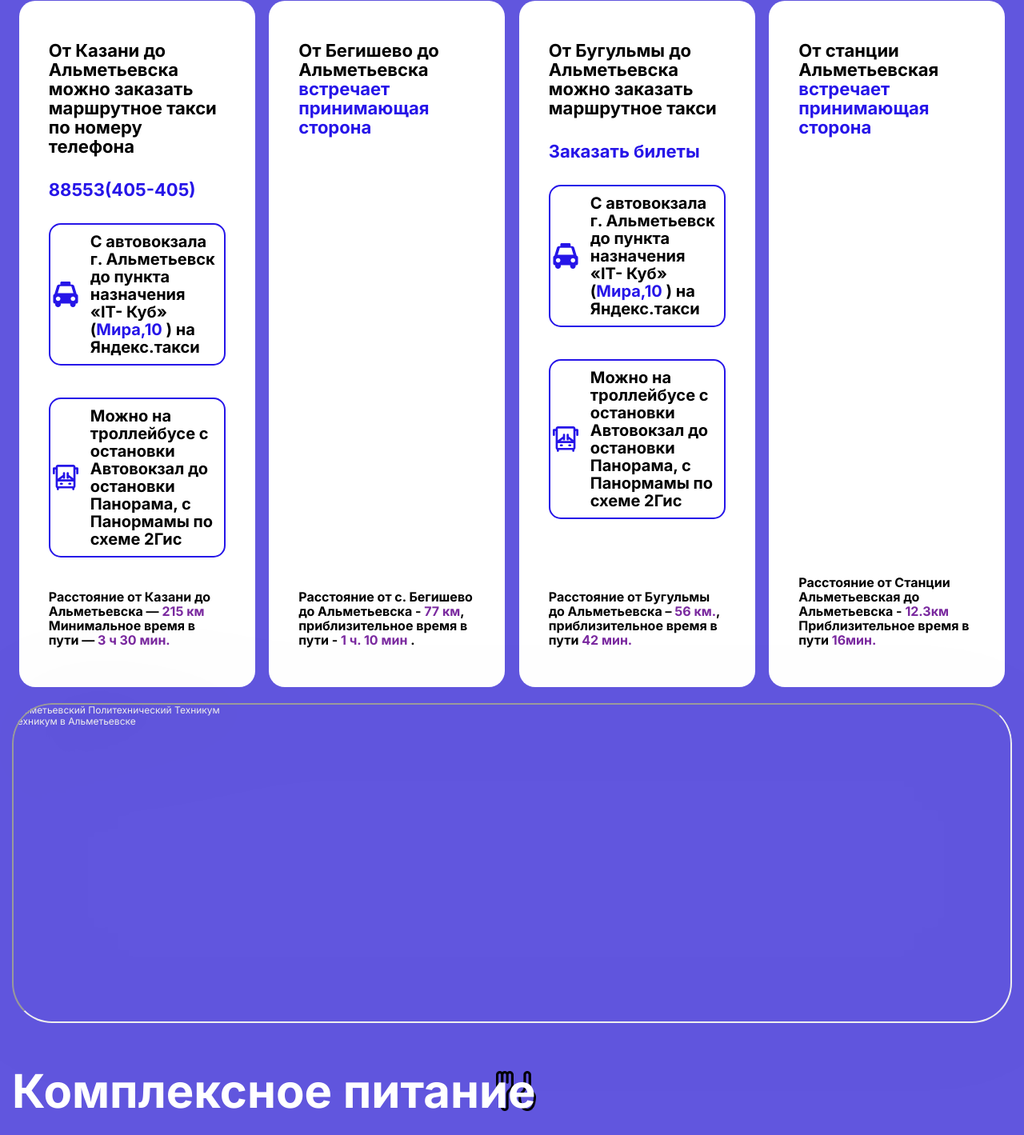
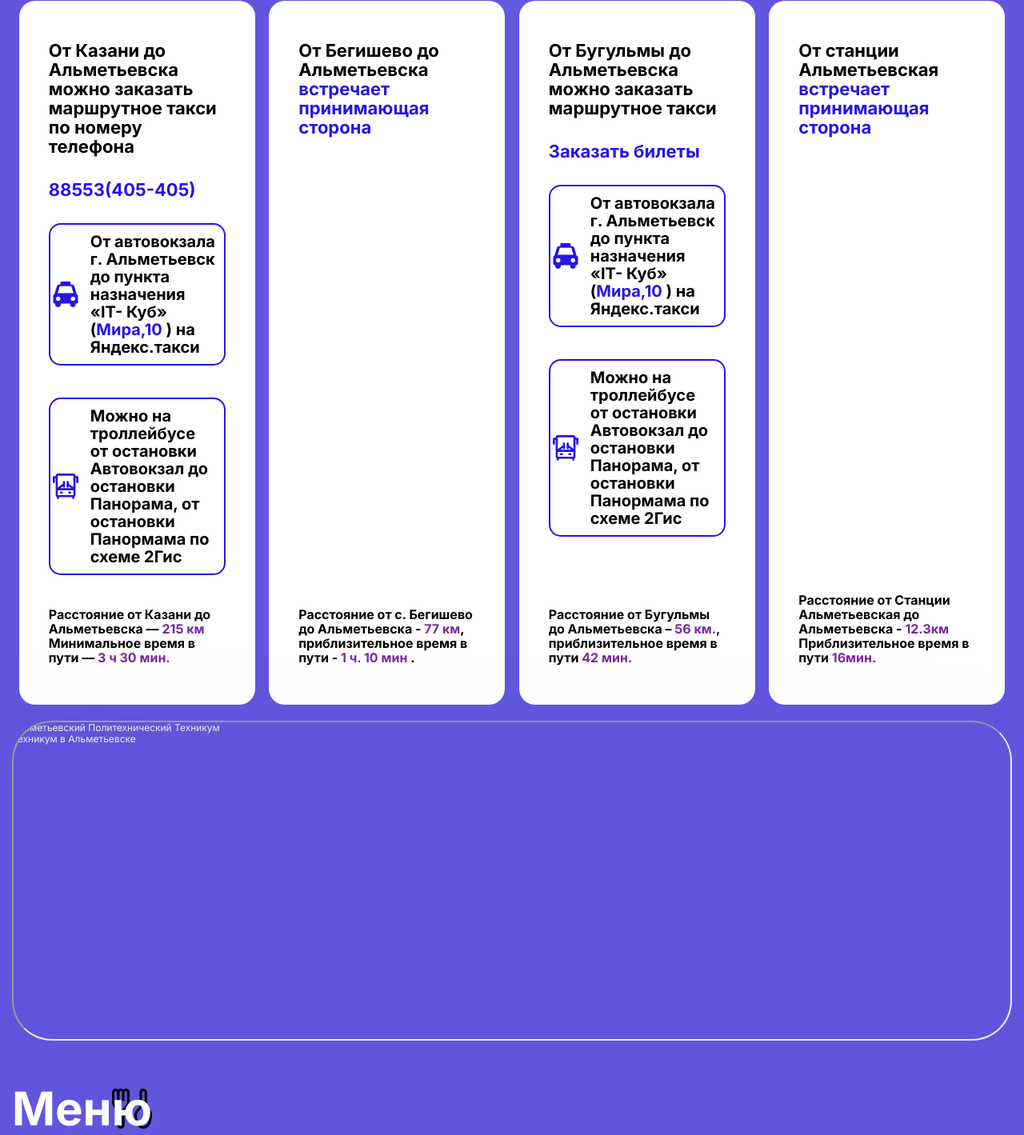
Before and after one commit to YaraZan/Future-3D, a website: page index.html in a window 1280 px wide. Shown: the part 2423-3842 px from the top of the page at 80% size. Drawn offline with nearby package versions, Linux system fonts and the light colour scheme; files whose address does not match are found by name.

Commit message:
Update index.html

```diff
--- a/index.html
+++ b/index.html
@@ -273,11 +273,11 @@
                     <a href="tel:88553(405-405)" class="logistic__link">88553(405-405)</a>
                 </div>
                 <div class="logistic__taxi">
-                    С автовокзала
+                    От автовокзала <br>
                     г. Альметьевск до пункта назначения
                     «IT- Куб» (<span style="color:#2615E8;">Мира,10</span> ) на Яндекс.такси
                 </div>
-                <div class="logistic__bus">Можно на троллейбусе с остановки Автовокзал до остановки Панорама, с Панормамы по схеме 2Гис</div>
+                <div class="logistic__bus">Можно на троллейбусе от остановки Автовокзал до остановки Панорама, от остановки Панормама по схеме 2Гис</div>
                 <div class="logistic__distance">
                     Расстояние от Казани до Альметьевска — <span style="color: #7A299F;">215 км</span>
                     Минимальное время в пути —
@@ -306,11 +306,11 @@
                   </a>
                 </div>
                 <div class="logistic__taxi">
-                    С автовокзала
+                    От автовокзала <br>
                     г. Альметьевск до пункта назначения
                     «IT- Куб» (<span style="color:#2615E8;">Мира,10</span> ) на Яндекс.такси
                 </div>
-                <div class="logistic__bus">Можно на троллейбусе с остановки Автовокзал до остановки Панорама, с Панормамы по схеме 2Гис</div>
+                <div class="logistic__bus">Можно на троллейбусе от остановки Автовокзал до остановки Панорама, от остановки Панормама по схеме 2Гис</div>
                 <div class="logistic__distance">
                   Расстояние от Бугульмы до Альметьевска – <span style="color: #7A299F;">56 км.</span>, приблизительное время в пути <span style="color: #7A299F;">42 мин.</span>
                 </div>
@@ -334,7 +334,7 @@
             </div>
             <div class="logistic__food">
               <div class="logistic-food__content">
-                <h2 class="logistic__title food__title">Комплексное питание</h2>
+                <h2 class="logistic__title food__title">Меню</h2>
                 <div class="logistic-food__block logistic-food__date">23 Ноября</div>
                   <div class="logistic-food__block">
                     <table class="logistic-food__table">
```
